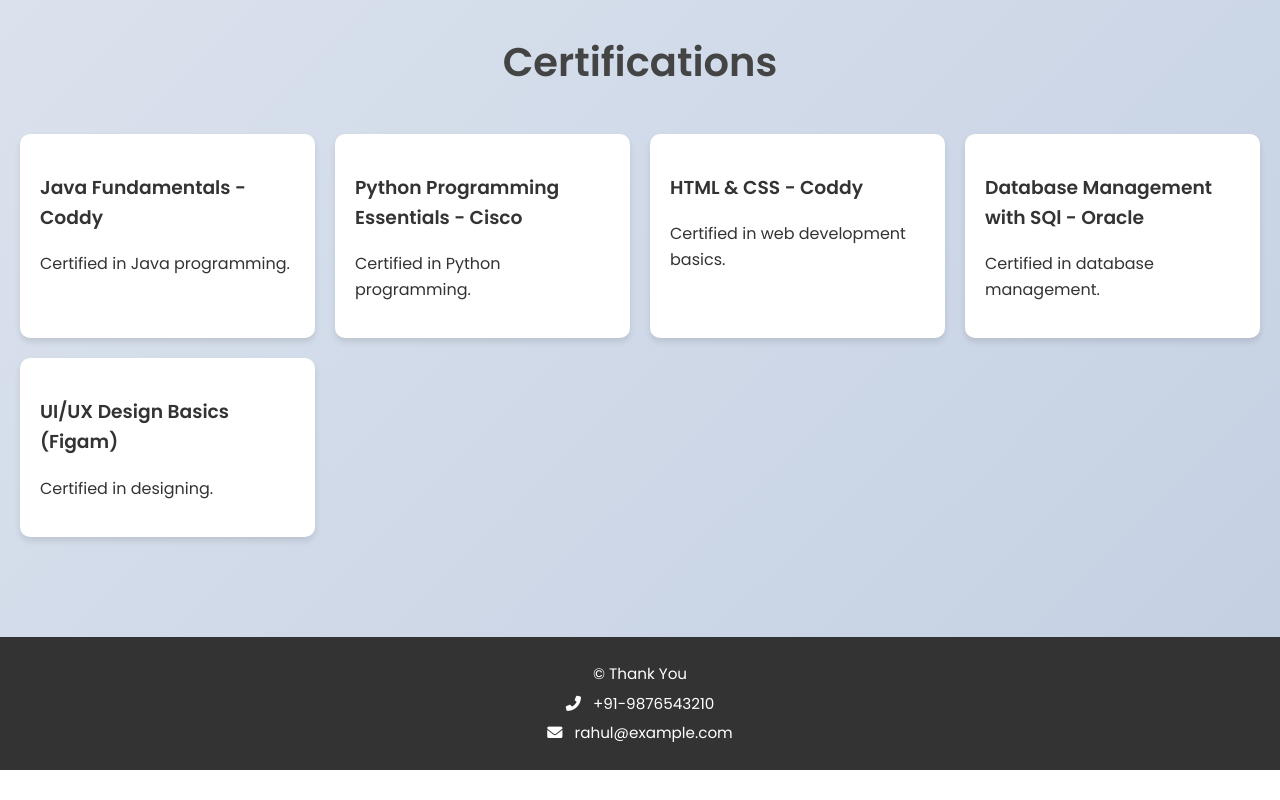
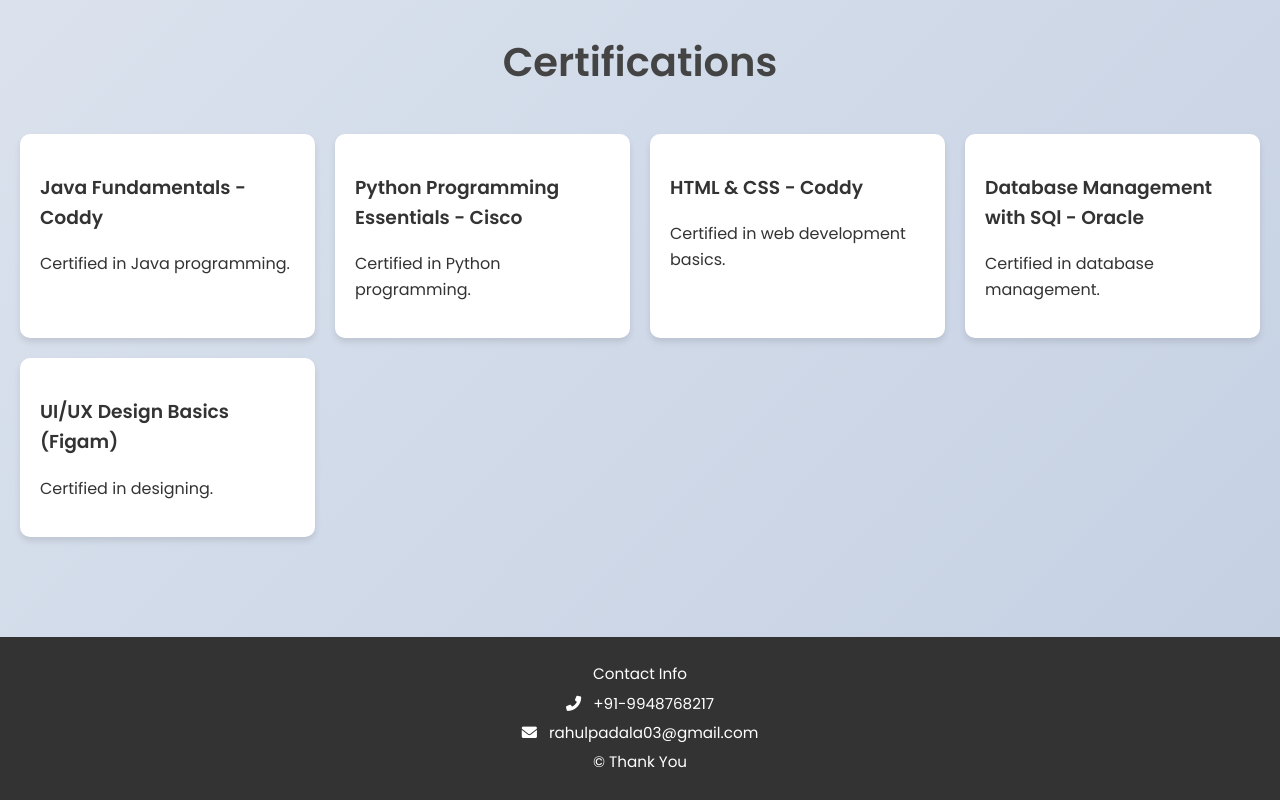
Before and after one commit to PadalaRahul/portfolio, a plain HTML site: page index.html in a window 1280 px wide. Shown: the part 2285-3085 px from the top of the page. Before the commit the page ends 3055 px from the top, so only its background shows below. Drawn offline with Linux system fonts and the light colour scheme.

Commit message:
index.html

```diff
--- a/index.html
+++ b/index.html
@@ -145,9 +145,10 @@
 
     <!-- Footer -->
     <footer>
+    <p>Contact Info</p>
+    <p><i class="fas fa-phone-alt"></i> +91-9948768217</p>
+    <p><i class="fas fa-envelope"></i> rahulpadala03@gmail.com</p>
     <p>&copy; Thank You</p>
-    <p><i class="fas fa-phone-alt"></i> +91-9876543210</p>
-    <p><i class="fas fa-envelope"></i> rahul@example.com</p>
     </footer>
 </body>
 </html>
```
